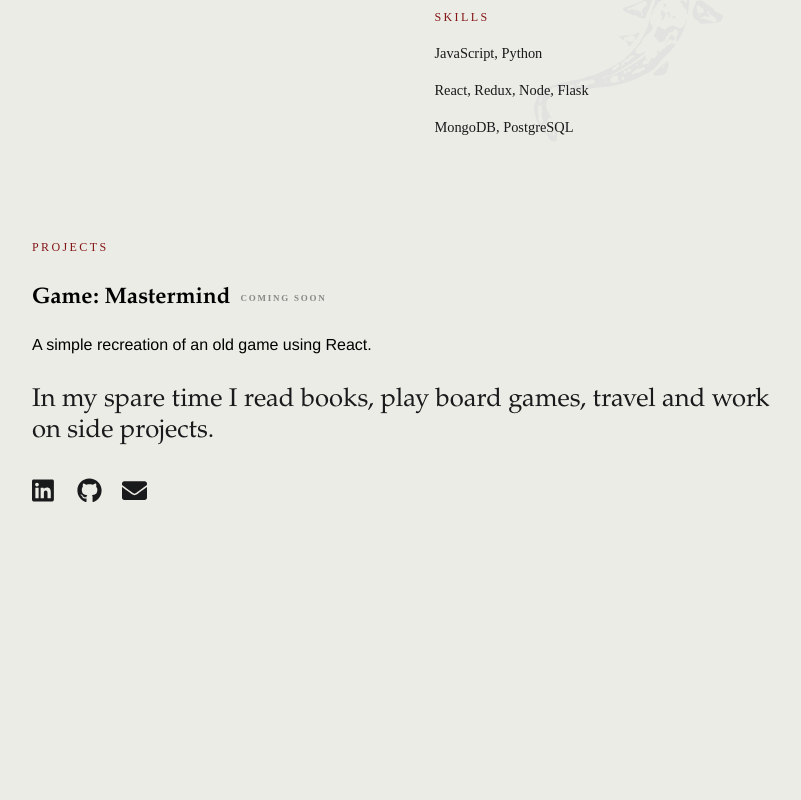
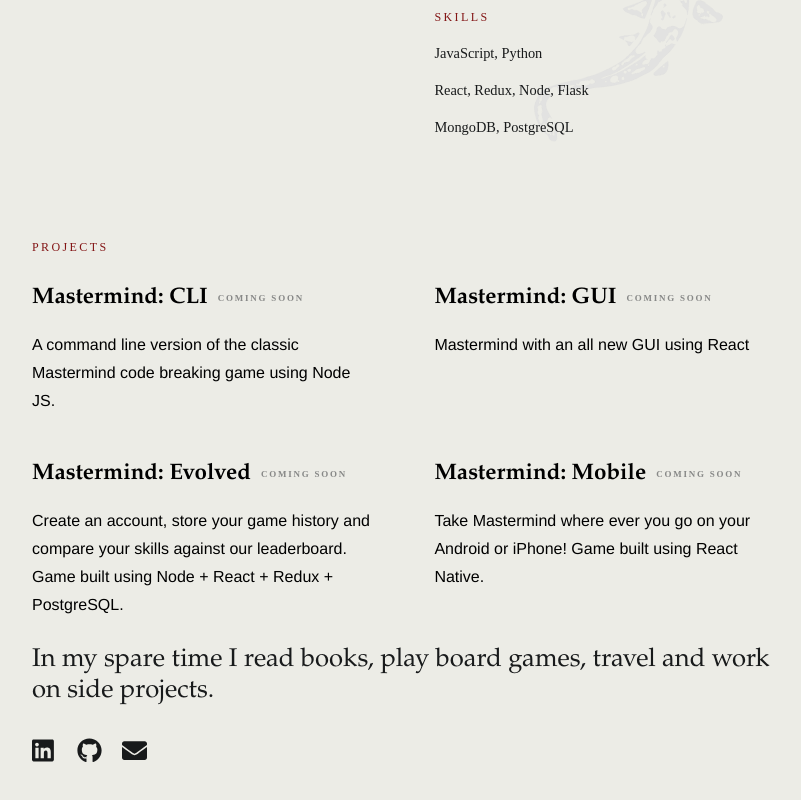
Before and after one commit to xprmnts/blog-v1, a React (Create React App) app: page / in a window 1280 px wide. Shown: the part 760-1560 px from the top of the page, without its empty margins (228-1029 px from the left). Before the commit the page ends 1356 px from the top, so only its background shows below. Built offline with nearby package versions, Linux system fonts and the light colour scheme.

Commit message:
added more projects to the projects section and styling to make it look like a grid

```diff
--- a/src/components/Footer.js
+++ b/src/components/Footer.js
@@ -14,17 +14,17 @@ const Footer = () => {
                     </h3>
                     <div className='social'>
                         <ul>
-                            <li class='icons'>
+                            <li className='icons'>
                                 <a href='https://www.linkedin.com/in/abhinay-reddy/'>
                                     <FontAwesomeIcon icon={faLinkedin} />
                                 </a>
                             </li>
-                            <li class='icons'>
+                            <li className='icons'>
                                 <a href='https://github.com/xprmnts'>
                                     <FontAwesomeIcon icon={faGithub} />
                                 </a>
                             </li>
-                            <li class='icons'>
+                            <li className='icons'>
                                 <a href='mailto:abhinay@outlook.com'>
                                     <FontAwesomeIcon icon={faEnvelope} />
                                 </a>
--- a/src/components/Projects.js
+++ b/src/components/Projects.js
@@ -1,17 +1,35 @@
 import React from 'react';
+import projects from '../content/projects.json';
 
 const Projects = () => {
-    return (
-        <div>
-            <div className='label'>Projects</div>
-            <div className='left'>
+    const renderedProjects = Object.keys(projects).map(key => {
+        //for odd projects
+        // check if key has coming-soon tag
+        return (
+            <div
+                key={projects[key].title}
+                className={key % 2 === 0 ? 'right' : 'left'}
+            >
                 <a href='/'>
                     <h4>
-                        <div className='coming-soon'>Game: Mastermind</div>
+                        <div
+                            className={
+                                projects[key].comingSoon ? 'coming-soon' : ''
+                            }
+                        >
+                            {projects[key].title}
+                        </div>
                     </h4>
-                    <p>A simple recreation of an old game using React.</p>
+                    <p>{projects[key].description}</p>
                 </a>
             </div>
+        );
+    });
+
+    return (
+        <div className='column'>
+            <div className='label'>Projects</div>
+            <div>{renderedProjects}</div>
         </div>
     );
 };
--- /dev/null
+++ b/src/content/projects.json
@@ -0,0 +1,22 @@
+{
+    "1":{
+        "title" : "Mastermind: CLI",
+        "description" : "A command line version of the classic Mastermind code breaking game using Node JS.",
+        "comingSoon" : "true"
+    },
+    "2":{
+        "title" : "Mastermind: GUI",
+        "description" : "Mastermind with an all new GUI using React",
+        "comingSoon" : "true"
+    },
+    "3":{
+        "title" : "Mastermind: Evolved",
+        "description" : "Create an account, store your game history and compare your skills against our leaderboard. Game built using Node + React + Redux + PostgreSQL.",
+        "comingSoon" : "true"
+    },
+    "4":{
+        "title" : "Mastermind: Mobile",
+        "description" : "Take Mastermind where ever you go on your Android or iPhone! Game built using React Native.",
+        "comingSoon" : "true"
+    }
+}
```
Also changed, not shown: 1 other file (tests, documents, lock files or other folders).
